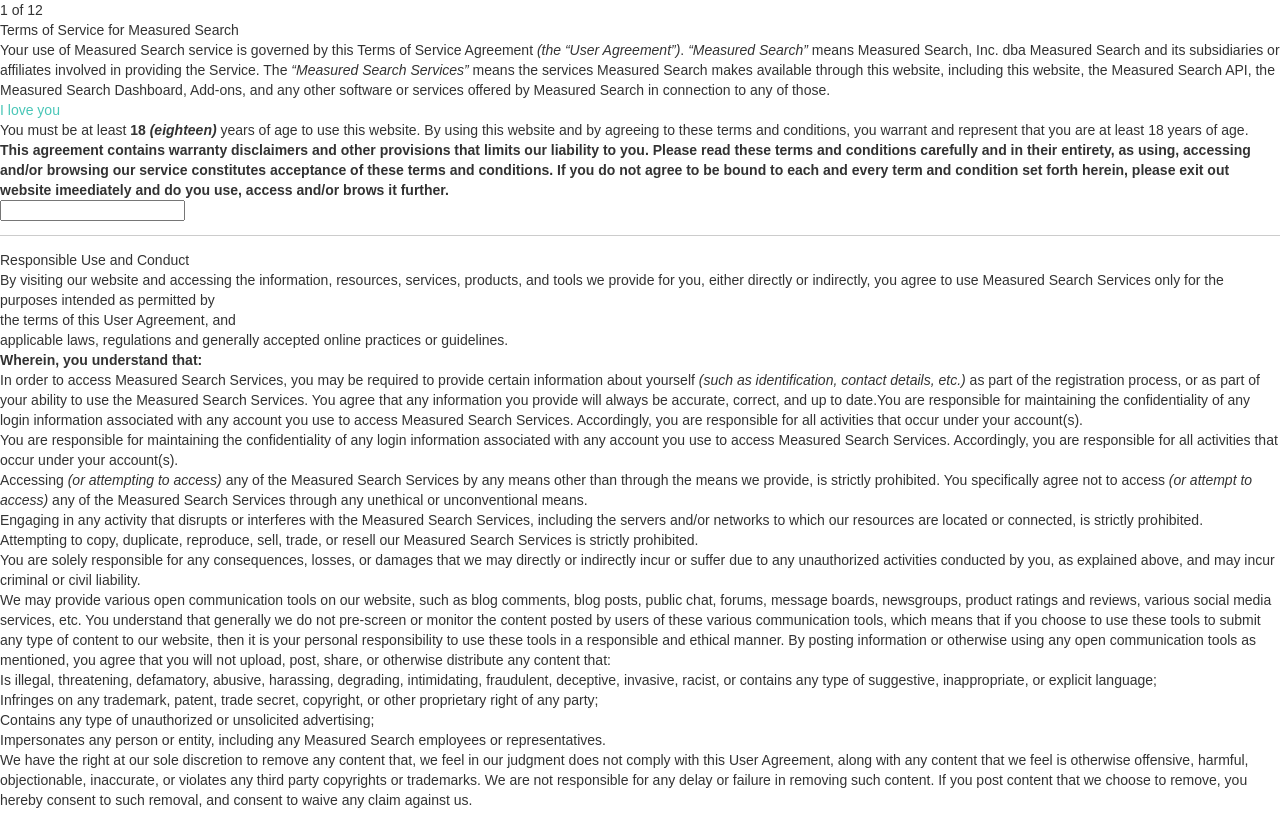
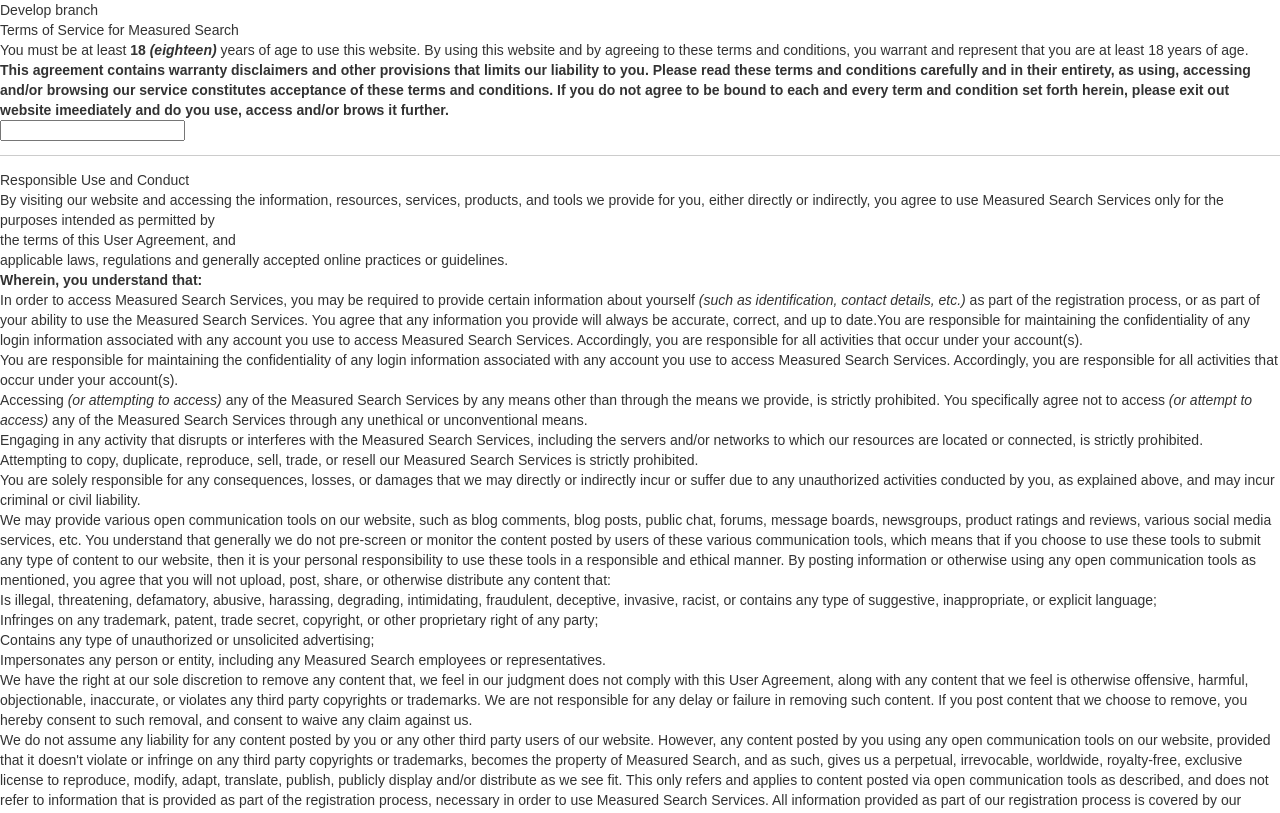
Before and after one commit to coderpol/gittut, a plain HTML site: page index.html in a window 1280 px wide. Shown: the top 813 px of the page. Drawn offline with nearby package versions, Linux system fonts and the light colour scheme; a script that the page names is missing; a web font is replaced by a local one.

Commit message:
addition-1

```diff
--- a/index.html
+++ b/index.html
@@ -31,7 +31,7 @@
 
 <div class="section group">
     <div class="col span_1_of_12">
-    1 of 12
+    Develop branch
     </div>
 </div>
 <section class="mid_pad terms_area">
@@ -39,9 +39,6 @@
         <div class="text_area row">
             <div class="grid_5">
                 <h2>Terms of Service for Measured Search</h2>
-
-                <p>Your use of Measured Search service is governed by this Terms of Service Agreement <em class="italic">(the &ldquo;User Agreement&rdquo;)</em>. <em class="italic">&ldquo;Measured Search&rdquo;</em> means Measured Search, Inc. dba Measured Search and its subsidiaries or affiliates involved in providing the Service. The <em class="italic">&ldquo;Measured Search Services&rdquo;</em> means the services Measured Search makes available through this website, including this website, the Measured Search API, the Measured Search Dashboard, Add-ons, and any other software or services offered by Measured Search in connection to any of those.</p>
-                <a href="" class="button black">I love you</a>
             </div>
             <div class="grid_5">
                 <p>You must be at least <strong>18 <em class="italic">(eighteen)</em></strong> years of age to use this website. By using this website and by agreeing to these terms and conditions, you warrant and represent that you are at least 18 years of age.</p>
```
